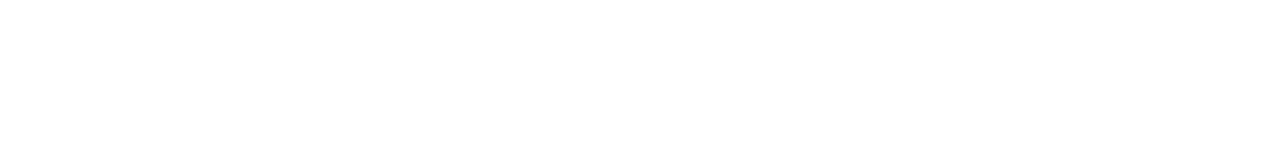
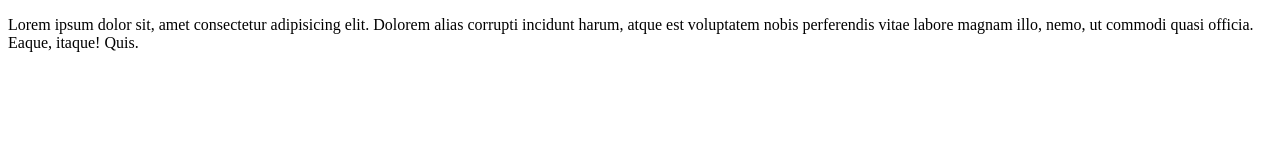
Before and after one commit to AzizGaparov/creat-example, a plain HTML site: page index.html in a window 1280 px wide. Drawn offline with Linux system fonts and the light colour scheme.

```diff
--- a/index.html
+++ b/index.html
@@ -1,12 +1,19 @@
 <!DOCTYPE html>
 <html lang="en">
+
 <head>
   <meta charset="UTF-8">
-  <meta http-equiv="X-UA-Compatible" content="IE=edge">
-  <meta name="viewport" content="width=device-width, initial-scale=1.0">
+  <meta http-equiv="X-UA-Compatible"
+    content="IE=edge">
+  <meta name="viewport"
+    content="width=device-width, initial-scale=1.0">
   <title>Document</title>
 </head>
+
 <body>
+  <p>Lorem ipsum dolor sit, amet consectetur adipisicing elit. Dolorem alias corrupti incidunt harum, atque est
+    voluptatem nobis perferendis vitae labore magnam illo, nemo, ut commodi quasi officia. Eaque, itaque! Quis.</p>
 
 </body>
+
 </html>
```
